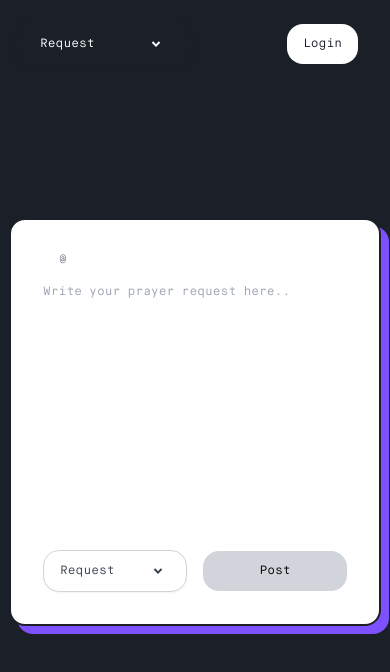
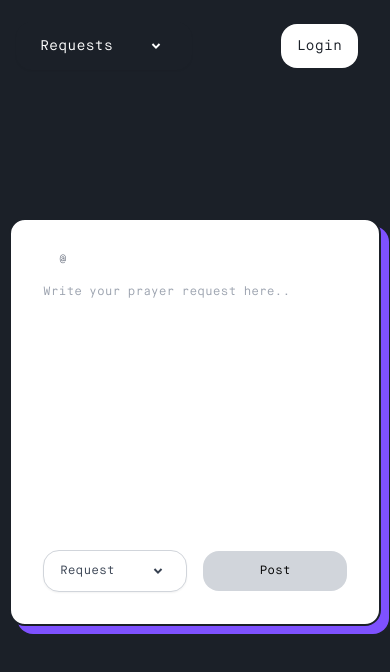
Before and after one commit to nagathota-stevenson/testify, a Next.js app: page /post in a window 390 px wide. Shown: the top 672 px of the page. Built offline with nearby package versions, Linux system fonts and the light colour scheme; no server answers.

Commit message:
fix: navbar font

```diff
--- a/app/components/NavBar.tsx
+++ b/app/components/NavBar.tsx
@@ -14,7 +14,7 @@ const NavBar = () => {
   const { user, userDetails } = useContext(AuthContext);
   const [isOpen, setIsOpen] = useState(false);
   const controls = useAnimation();
-  const [reqOrTest, setReqOrTest] = useState("Request");
+  const [reqOrTest, setReqOrTest] = useState("Requests");
   const [mounted, setMounted] = useState(false); // State to track if component is mounted
   const router = useRouter();
   const pathname = usePathname(); // Use pathname hook
@@ -25,10 +25,18 @@ const NavBar = () => {
     controls.start({ opacity: isOpen ? 1 : 0, scale: isOpen ? 1 : 0.9 });
   }, [isOpen, controls]);
 
-  // Ensure router is available by checking if mounted is true
+  useEffect(() => {
+    if (pathname === "/requests") {
+      setReqOrTest("Requests");
+    }
+    if (pathname === "/testimonies") {
+      setReqOrTest("Testimonies");
+    }
+  }, [pathname]);
+
   const handleNavigation = (path: string) => {
     if (mounted) {
-      router.push(path); // Navigate to the route
+      router.push(path);
     }
   };
 
@@ -41,7 +49,7 @@ const NavBar = () => {
   };
 
   return (
-    <nav className="navbar bg-blk1 text-xs lg:text-base flex justify-between items-center p-4 fixed top-0 left-0 w-full z-50">
+    <nav className="navbar bg-blk1 text-sm lg:text-base flex justify-between items-center p-4 fixed top-0 left-0 w-full z-50">
       <div className="hidden lg:flex md:hidden justify-around items-center px-4 py-2 gap-4">
         <Image
           src="/logow.png"
@@ -70,7 +78,7 @@ const NavBar = () => {
         </button>
       </div>
 
-      <div className="lg:hidden text-xs lg:text-base relative flex items-center justify-between gap-2 text-left">
+      <div className="lg:hidden text-sm lg:text-base relative flex items-center justify-between gap-2 text-left">
         <div className="relative">
           <button
             onClick={handleToggle}
@@ -90,18 +98,22 @@ const NavBar = () => {
                 <button
                   onClick={() => handleNavigation("/requests")}
                   className={`${
-                    pathname === "/requests" ? "bg-purp text-white" : "text-gray-700"
+                    pathname === "/requests"
+                      ? "bg-purp text-white"
+                      : "text-gray-700"
                   } group flex items-center px-4 py-3  w-full text-left hover:bg-purp hover:text-white transition-colors duration-300`}
                 >
-                  Request
+                  Requests
                 </button>
                 <button
                   onClick={() => handleNavigation("/testimonies")}
                   className={`${
-                    pathname === "/testimonies" ? "bg-coral text-white" : "text-gray-700"
+                    pathname === "/testimonies"
+                      ? "bg-coral text-white"
+                      : "text-gray-700"
                   } group flex items-center px-4 py-3  w-full text-left hover:bg-coral hover:text-white transition-colors duration-300`}
                 >
-                  Testimony
+                  Testimonies
                 </button>
               </div>
             </motion.div>
@@ -135,7 +147,9 @@ const NavBar = () => {
           <button
             onClick={() => handleNavigation("/profile")}
             className={`flex items-center justify-center gap-2 px-4 py-3 rounded-2xl transition-colors duration-300 transform ${
-              pathname === "/profile" ? "bg-white text-blk1" : "bg-white text-blk1"
+              pathname === "/profile"
+                ? "bg-white text-blk1"
+                : "bg-white text-blk1"
             } hover:bg-gray-200 active:bg-gray-200 active:scale-95`}
           >
             Login
@@ -168,7 +182,6 @@ const NavBar = () => {
             <RiArrowDropDownLine className="text-3xl" />
           </button>
         )}
-
         {isDropdownOpen && <ProfileDropDown />}
       </div>
     </nav>
```
